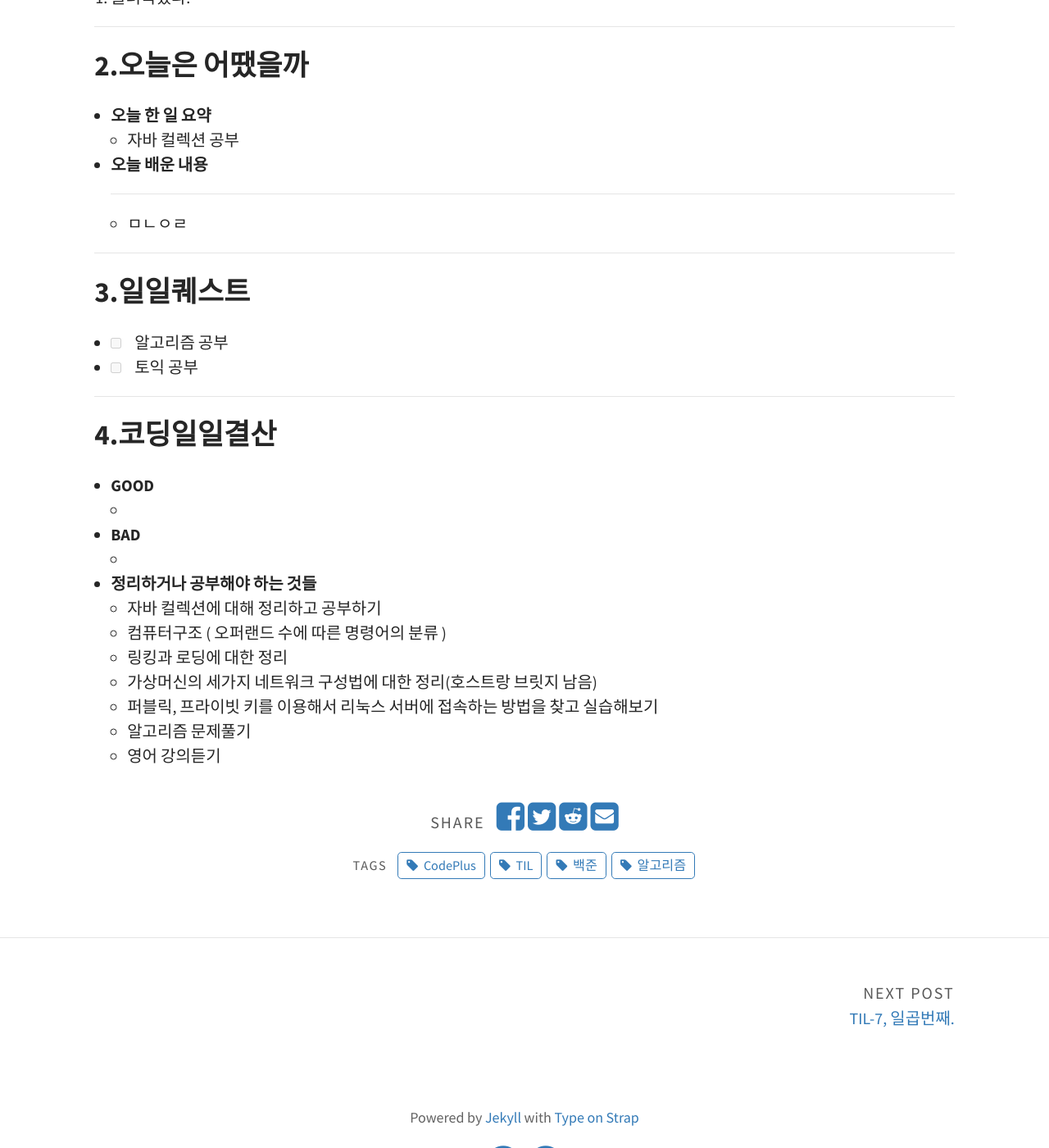
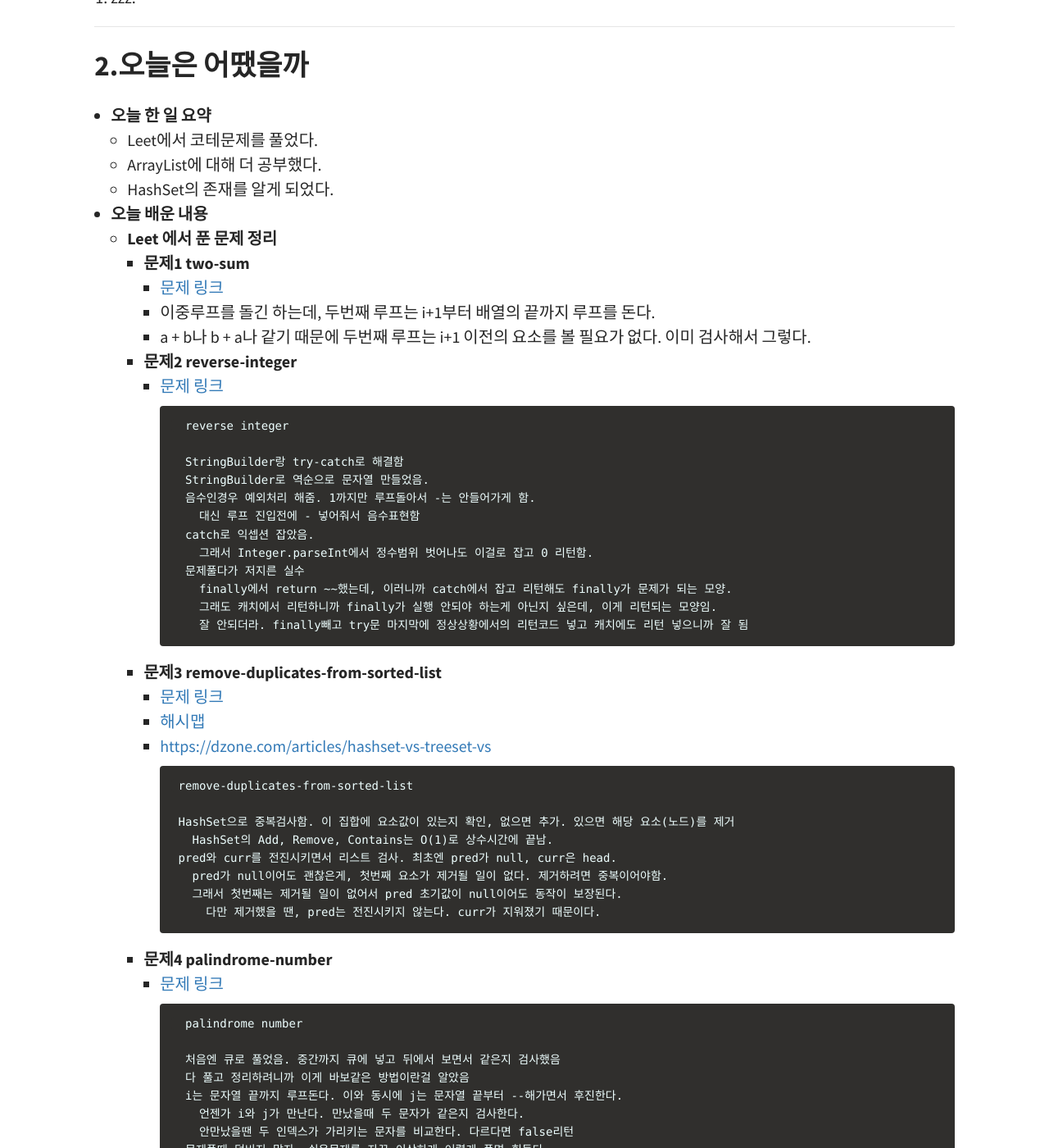
Before and after one commit to Malloc72P/Malloc72P.github.io, a Jekyll site: the page built from _posts/2021-01-13-TIL-8.md, in a window 1280 px wide and 1400 px high, scrolled down 483 px. Shown: the whole window at 82% size. Built offline with Jekyll 4.4.1, drawn with Linux system fonts in a browser that asks for light colours; some of the changed text lies outside the part shown.

Commit message:
leet에서 문제푼거 정리한거 올림

````diff
--- a/_posts/2021-01-13-TIL-8.md
+++ b/_posts/2021-01-13-TIL-8.md
@@ -3,26 +3,107 @@ layout: post
 title: TIL-8, 여덟번째.
 feature-img: "assets/img/feature-img/DSC00168.jpg"
 thumbnail: "assets/img/thumbnails/feature-img/DSC00168.jpg"
-tags: [ TIL, 알고리즘, CodePlus, 백준 ]
+tags: [ TIL, 알고리즘, 자료구조, CodePlus, Leet, 백준 ]
 ---
 
 ## 1.오늘의 컨디션
-1. 졸려죽겠다.
+1. zzz.
 
 ***
 
 ## 2.오늘은 어땠을까
 * **오늘 한 일 요약**
-  * 자바 컬렉션 공부
+  * Leet에서 코테문제를 풀었다.
+  * ArrayList에 대해 더 공부했다.
+  * HashSet의 존재를 알게 되었다.
 <br>
 * **오늘 배운 내용**
-  * ****
-    * ㅁㄴㅇㄹ
+  * **Leet 에서 푼 문제 정리**
+    * **문제1 two-sum**
+      * [문제 링크](https://leetcode.com/problems/two-sum/)
+      * 이중루프를 돌긴 하는데, 두번째 루프는 i+1부터 배열의 끝까지 루프를 돈다.
+      * a + b나 b + a나 같기 때문에 두번째 루프는 i+1 이전의 요소를 볼 필요가 없다. 이미 검사해서 그렇다.
+    * **문제2 reverse-integer**
+      * [문제 링크](https://leetcode.com/problems/reverse-integer/)
+        ```
+          reverse integer
+
+          StringBuilder랑 try-catch로 해결함
+          StringBuilder로 역순으로 문자열 만들었음.
+          음수인경우 예외처리 해줌. 1까지만 루프돌아서 -는 안들어가게 함.
+            대신 루프 진입전에 - 넣어줘서 음수표현함
+          catch로 익셉션 잡았음.
+            그래서 Integer.parseInt에서 정수범위 벗어나도 이걸로 잡고 0 리턴함.
+          문제풀다가 저지른 실수
+            finally에서 return ~~했는데, 이러니까 catch에서 잡고 리턴해도 finally가 문제가 되는 모양.
+            그래도 캐치에서 리턴하니까 finally가 실행 안되야 하는게 아닌지 싶은데, 이게 리턴되는 모양임.
+            잘 안되더라. finally빼고 try문 마지막에 정상상황에서의 리턴코드 넣고 캐치에도 리턴 넣으니까 잘 됨
+        ```
+    * **문제3 remove-duplicates-from-sorted-list**
+      * [문제 링크](https://leetcode.com/problems/remove-duplicates-from-sorted-list/)
+      *  [해시맵 ](https://gangnam-americano.tistory.com/41)
+      *  [https://dzone.com/articles/hashset-vs-treeset-vs](https://dzone.com/articles/hashset-vs-treeset-vs)
+        ```
+          remove-duplicates-from-sorted-list
+
+          HashSet으로 중복검사함. 이 집합에 요소값이 있는지 확인, 없으면 추가. 있으면 해당 요소(노드)를 제거
+            HashSet의 Add, Remove, Contains는 O(1)로 상수시간에 끝남.
+          pred와 curr를 전진시키면서 리스트 검사. 최초엔 pred가 null, curr은 head.
+            pred가 null이어도 괜찮은게, 첫번째 요소가 제거될 일이 없다. 제거하려면 중복이어야함.
+            그래서 첫번째는 제거될 일이 없어서 pred 초기값이 null이어도 동작이 보장된다.
+              다만 제거했을 땐, pred는 전진시키지 않는다. curr가 지워졌기 때문이다.
+        ```
+    * **문제4 palindrome-number**
+      * [문제 링크](https://leetcode.com/problems/palindrome-number/)
+        ```
+          palindrome number
+
+          처음엔 큐로 풀었음. 중간까지 큐에 넣고 뒤에서 보면서 같은지 검사했음
+          다 풀고 정리하려니까 이게 바보같은 방법이란걸 알았음
+          i는 문자열 끝까지 루프돈다. 이와 동시에 j는 문자열 끝부터 --해가면서 후진한다.
+            언젠가 i와 j가 만난다. 만났을때 두 문자가 같은지 검사한다.
+            안만났을땐 두 인덱스가 가리키는 문자를 비교한다. 다르다면 false리턴
+          문제풀때 덤비지 말자. 쉬운문제를 자꾸 이상하게 어렵게 풀면 힘들다.
+        ```
+    * **문제5 longest-common-prefix**
+      * [문제 링크](https://leetcode.com/problems/longest-common-prefix/)
+        ```
+          longest common prefix
+
+          쉬운 문제였는데 덤비다가 실수해서 오래걸렸다.
+          0부터 첫번째 문자열의 길이까지 루프돈다. | i
+            ch에 0번문자열의 i번째 문자를 저장
+            문자열 배열을 순회한다 | str : strs
+              i가 str.length를 침범하는지 검사한다. 얘보다 이상이면, 프리픽스를 비교할 필요도 없다.
+              ||
+              str의 i번째 문자가 ch랑 다른지 검사한다. 다르면 프리픽스는 거기서 끝이다
+              여하튼 이 조건에 걸렸으면 StringBuilder로 문자열 만들어서 리턴하며 끝이다.
+          실수했던거 : c-1, 3검사를 따로 하고, c-1에 걸리면 continue하게 짰었다.
+          좀 더 세심하게 봤으면 이런 실수 안했을 것. 주의하자
+        ```
+    * **문제6 linked-list-cycle**
+      * [문제 링크](https://leetcode.com/problems/linked-list-cycle/)
+        ```
+          LinkedListCycle
+
+          Java의 모든 객체의 조상은 Object로, hashCode가 있고, 알아낼 수 있다, 정수값임
+          해쉬셋에 방문한 노드의 해시코드를 저장. contains로 검사했는데 있다? 이미 방문한 노드임. 리턴 true
+          리스트에 사이클이 없으면 b의 조건문에 안걸리고 루프를 탈출하게 됨.
+            이때는 리턴 false하면 된다.
+        ```
+  * **ArrayList에 대해 더 알게 된 사실**
+    * 중간에 add한다고 항상 메모리 재할당이 발생하지 않는다.
+    * capacity가 충분하다면, arrayCopy를 써서 add할 자리부터 우측으로 한칸씩 밀어버린다.
+    * 충분하지 않다면 그때 grow()메서드를 호출해서 더 큰 배열을 할당받고 복사한다.
+    * 다시말해서, 매번 재할당이 발생하는건 아니라는거다. 맨 앞에 넣건, 중간에 넣건,
+      capacity만 충분하면 arrayCopy만 한다.
+    * 참고로 ArrayList의 멤버변수 size는 요소의 개수이다.
+      capacity는 ArrayList내부의 배열인 elementData.length를 말한다.
 
 ***
 
 ## 3.일일퀘스트
-  - [ ] 알고리즘 공부
+  - [x] 알고리즘 공부
   - [ ] 토익 공부
 
 ***
````
